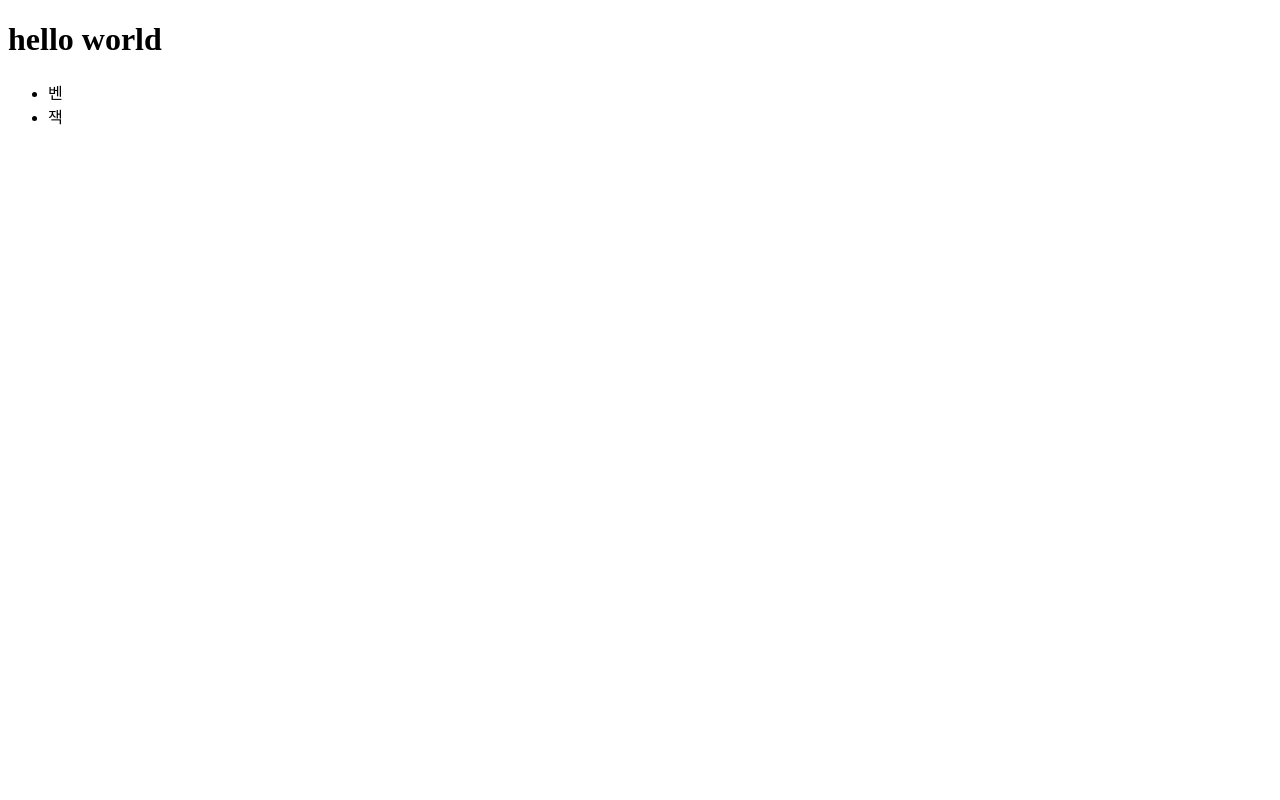
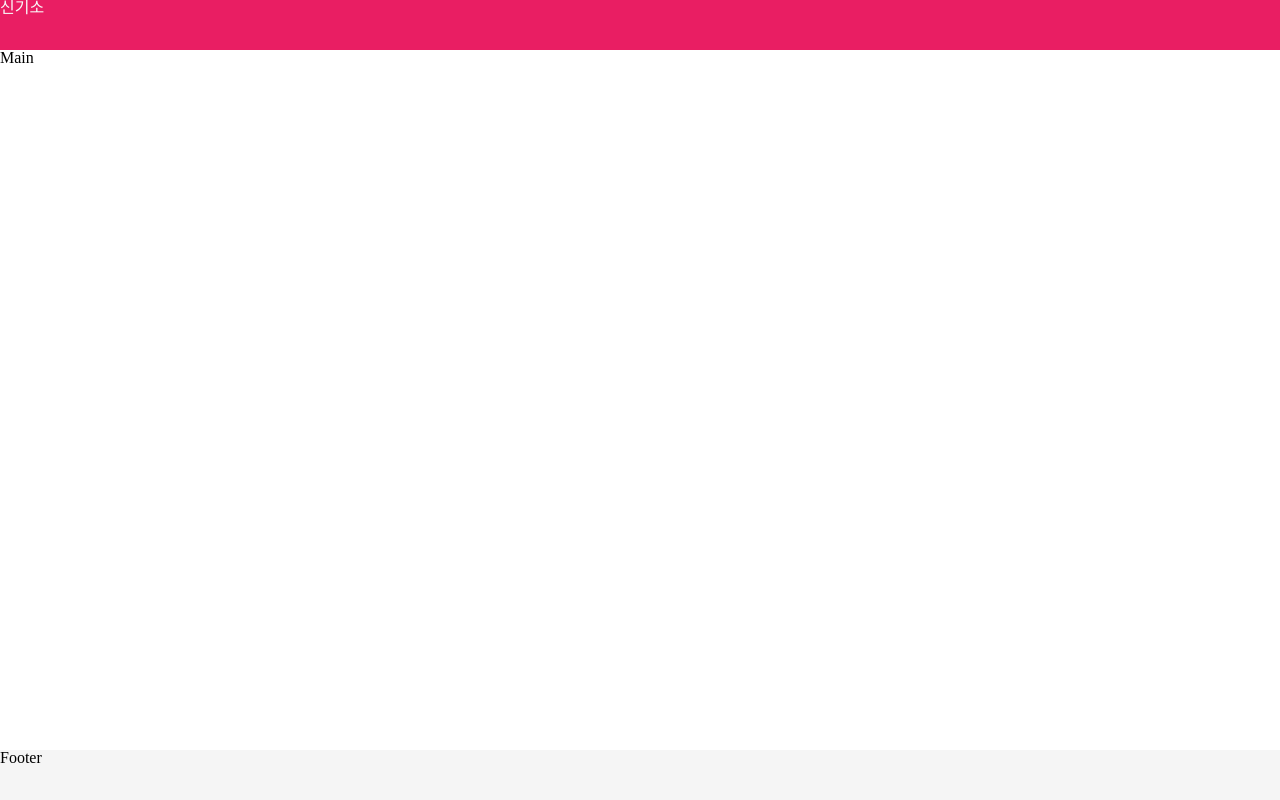
Before and after one commit to DK-Cigarrette/journal-frontend, a React app: page / in a window 1280 px wide. Built offline with nearby package versions, Linux system fonts and the light colour scheme; the HTML template or start-up script is replaced by a standard one.

Commit message:
구조 더 잡음

```diff
--- a/package.json
+++ b/package.json
@@ -27,6 +27,8 @@
     "css-loader": "^0.26.1",
     "file-loader": "^0.9.0",
     "html-loader": "^0.4.4",
+    "node-sass": "^4.1.1",
+    "sass-loader": "^4.1.1",
     "style-loader": "^0.13.1",
     "url-loader": "^0.5.7",
     "webpack": "^1.14.0",
@@ -34,6 +36,7 @@
   },
   "dependencies": {
     "react": "^15.4.1",
-    "react-dom": "^15.4.1"
+    "react-dom": "^15.4.1",
+    "react-router": "^3.0.0"
   }
 }
--- /dev/null
+++ b/src/components/App.jsx
@@ -0,0 +1,40 @@
+import React, { Component } from 'react'
+import Header from './Header.jsx'
+import Footer from './Footer.jsx'
+
+
+
+const initialState = {
+    auth: false,
+    username: '',
+    profileImg: '',
+
+};
+
+class App extends Component {
+    constructor(){
+        super();
+        this.state = initialState;
+    }
+
+    render(){
+        return (
+            <div className="app-wrap">
+                <header className="app-header">
+                    <h1 className="app-tit">신기소</h1>
+                    <Header />
+                </header>
+                <main className="app-main">
+                    <h2 className="screen_out">Main</h2>
+                    {this.props.children}
+                </main>
+                <footer className="app-footer">
+                    <h2 className="screen_out">Footer</h2>
+                    <Footer/>
+                </footer>
+            </div>
+        );
+    }
+}
+
+export default App
--- /dev/null
+++ b/src/components/Footer.jsx
@@ -0,0 +1,12 @@
+import React, { Component } from 'react'
+
+class Footer extends Component {
+    render(){
+        return (
+            <div>
+            </div>
+        );
+    }
+}
+
+export default Footer;
--- /dev/null
+++ b/src/components/Header.jsx
@@ -0,0 +1,13 @@
+import React, { Component } from 'react'
+
+class Header extends Component {
+    render(){
+        return (
+            <div className="module-header">
+
+            </div>
+        );
+    }
+}
+
+export default Header
--- a/src/main.jsx
+++ b/src/main.jsx
@@ -1,23 +1,16 @@
 import React from 'react'
 import { render } from 'react-dom'
-import Test from './components/test.jsx'
-
-const members = [{name:"벤"}, {name:"잭"}];
-
-class App extends React.Component {
-  listMembers(){
-    return members;
-  }
-
-  render(){
-    return (<div>
-      <h1>hello world</h1>
-      <ul>
-        <Test members={members}/>
-      </ul>
-    </div>);
-  }
-}
+import { Router, Route, Link, IndexRoute, browserHistory } from 'react-router'
+import App from './components/App.jsx'
+import style from 'style!./stylesheets/main.scss'
 
 
-render(<App/>, document.getElementById('App'));
+
+render(
+    (<Router history={browserHistory}>
+        <Route path="/" component={App}>
+            {/*<Route path="write" component={Main} />*/}
+            {/*<Route path="login" component={} />*/}
+        </Route>
+    </Router>)
+    , document.getElementById('App'));
--- /dev/null
+++ b/src/stylesheets/components/footer.scss
@@ -0,0 +1,10 @@
+.app-footer{
+  width:100%;
+  height:$footerHeight;
+  background: {
+    color:$lightGray;
+  };
+  position:absolute;
+  left:0;
+  bottom:0;
+}
--- /dev/null
+++ b/src/stylesheets/components/header.scss
@@ -0,0 +1,11 @@
+.app-header {
+  color: $white;
+  width:100%;
+  height: $toolBarHeight;
+  top:0;
+  left:0;
+  position: fixed;
+  background: {
+    color: $pink;
+  }
+}
--- /dev/null
+++ b/src/stylesheets/main.scss
@@ -0,0 +1,19 @@
+$white:#f9f9f9;
+$yellow:#FFEB3B;
+$blue:#1A237E;
+$pink:#E91E63;
+$lightGray:#F5F5F5;
+
+
+$toolBarHeight:50px;
+$footerHeight:50px;
+
+@import 'modules/reset';
+@import 'components/header';
+@import 'components/footer';
+
+#App {
+  margin:{
+    top: $toolBarHeight;
+    };
+  }
--- /dev/null
+++ b/src/stylesheets/modules/reset.scss
@@ -0,0 +1,48 @@
+/* http://meyerweb.com/eric/tools/css/reset/
+   v2.0 | 20110126
+   License: none (public domain)
+*/
+
+html, body, div, span, applet, object, iframe,
+h1, h2, h3, h4, h5, h6, p, blockquote, pre,
+a, abbr, acronym, address, big, cite, code,
+del, dfn, em, img, ins, kbd, q, s, samp,
+small, strike, strong, sub, sup, tt, var,
+b, u, i, center,
+dl, dt, dd, ol, ul, li,
+fieldset, form, label, legend,
+table, caption, tbody, tfoot, thead, tr, th, td,
+article, aside, canvas, details, embed,
+figure, figcaption, footer, header, hgroup,
+menu, nav, output, ruby, section, summary,
+time, mark, audio, video {
+  margin: 0;
+  padding: 0;
+  border: 0;
+  font-size: 100%;
+  font: inherit;
+  vertical-align: baseline;
+}
+/* HTML5 display-role reset for older browsers */
+article, aside, details, figcaption, figure,
+footer, header, hgroup, menu, nav, section {
+  display: block;
+}
+body {
+  line-height: 1;
+}
+ol, ul {
+  list-style: none;
+}
+blockquote, q {
+  quotes: none;
+}
+blockquote:before, blockquote:after,
+q:before, q:after {
+  content: '';
+  content: none;
+}
+table {
+  border-collapse: collapse;
+  border-spacing: 0;
+}
--- a/webpack.config.dev.babel.js
+++ b/webpack.config.dev.babel.js
@@ -34,7 +34,7 @@ export default {
                 loader: 'babel?cacheDirectory',
                 exclude: /node_modules/
             },
-            { test: /\.css$/, loaders: ["style", "css?sourceMap"] },
+            { test: /\.s?css$/, loaders: ["style", "css?sourceMap", "sass?sourceMap"] },
             {test: /\.png$/, loader: 'url?limit=8192&mimetype=image/png'},
             {test: /\.jpe?g$/, loader: 'url?limit=8192&mimetype=image/jpg'},
             {test: /\.gif$/, loader: 'url?limit=8192&mimetype=image/gif'},
--- a/webpack.config.prod.babel.js
+++ b/webpack.config.prod.babel.js
@@ -1,7 +1,7 @@
 import webpack from 'webpack'
 
 export default {
-    entry: ['./src/main.js'],
+    entry: ['./src/main.jsx'],
 
     output: {
         path: `${__dirname}/dist`,
@@ -16,11 +16,11 @@ export default {
     module: {
         loaders: [
             {
-                test: /\.js?$/,
+                test: /\.jsx?$/,
                 loader: 'babel?cacheDirectory',
                 exclude: /node_modules/
             },
-            { test: /\.css$/, loaders: ["style", "css?sourceMap"] },
+            { test: /\.s?css$/, loaders: ["style", "css?sourceMap", "sass?sourceMap"] },
             {test: /\.png$/, loader: 'url?limit=8192&mimetype=image/png'},
             {test: /\.jpe?g$/, loader: 'url?limit=8192&mimetype=image/jpg'},
             {test: /\.gif$/, loader: 'url?limit=8192&mimetype=image/gif'},
```
Also changed, not shown: 2 other files (tests, documents, lock files or other folders).
